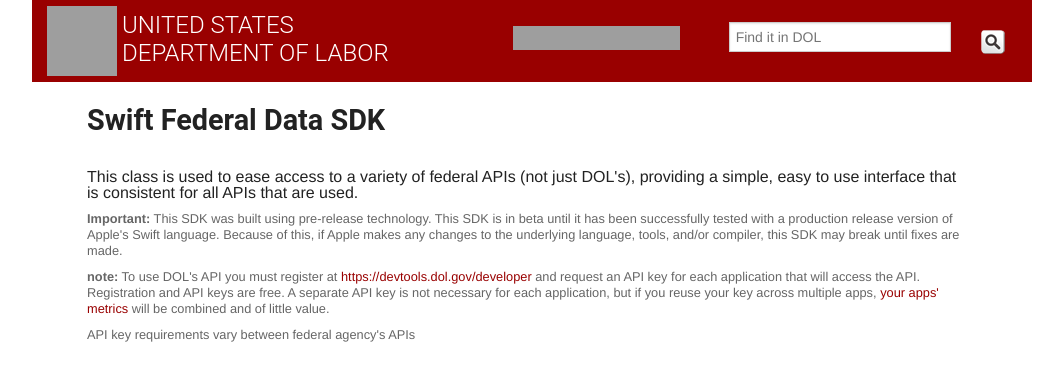
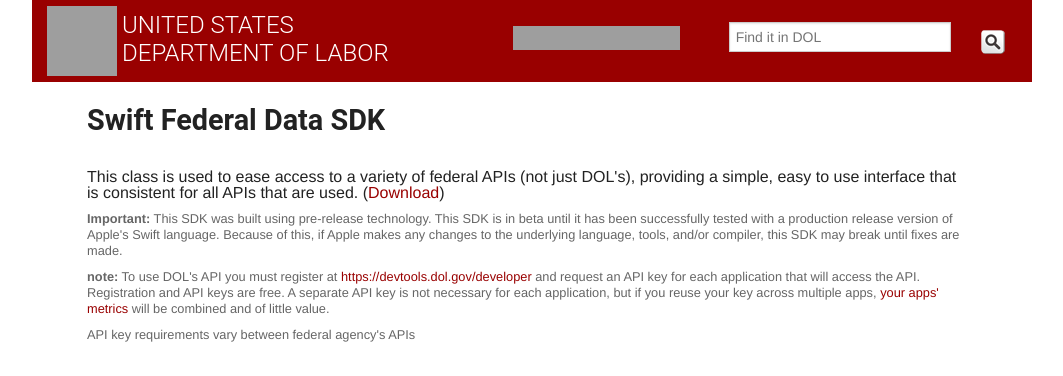
Before and after one commit to USDepartmentofLabor/Swift-Federal-Data-SDK, a Jekyll site: the page built from index.html, in a window 1280 px wide and 900 px high, cut to the strip 0-376 px from the top of the window. Shown: the whole strip, without its empty margins (108-1171 px from the left). Built offline with Jekyll 4.4.1, drawn with Linux system fonts in a browser that asks for light colours; nearby versions of some CDN libraries; grey boxes are pictures that could not be loaded.

Commit message:
Added download link to the top

```diff
--- a/index.html
+++ b/index.html
@@ -9,7 +9,7 @@
 </div>
   	<div class='limiter pad0y pad4x clearfix'>
   		<div class='col12 pad1y'>
-This class is used to ease access to a variety of federal APIs (not just DOL's), providing a simple, easy to use interface that is consistent for all APIs that are used.
+This class is used to ease access to a variety of federal APIs (not just DOL's), providing a simple, easy to use interface that is consistent for all APIs that are used.  (<a href="https://github.com/USDepartmentofLabor/Swift-Federal-Data-SDK">Download</a>)
 <p><strong>Important:</strong> This SDK was built using pre-release technology.  This SDK is in beta until it has been successfully tested with a production release version of Apple's Swift language.  Because of this, if Apple makes any changes to the underlying language, tools, and/or compiler, this SDK may break until fixes are made.</p>
 <p><strong>note:</strong> To use DOL's API you must register at <a href="https://devtools.dol.gov/developer">https://devtools.dol.gov/developer</a> and request an API key for each application that will access the API. Registration and API keys are free. A separate API key is not necessary for each application, but if you reuse your key across multiple apps, <a href="http://developer.dol.gov/dataset/api-metrics-key">your apps' metrics</a> will be combined and of little value.</p>
 <p>API key requirements vary between federal agency's APIs</p>
```
